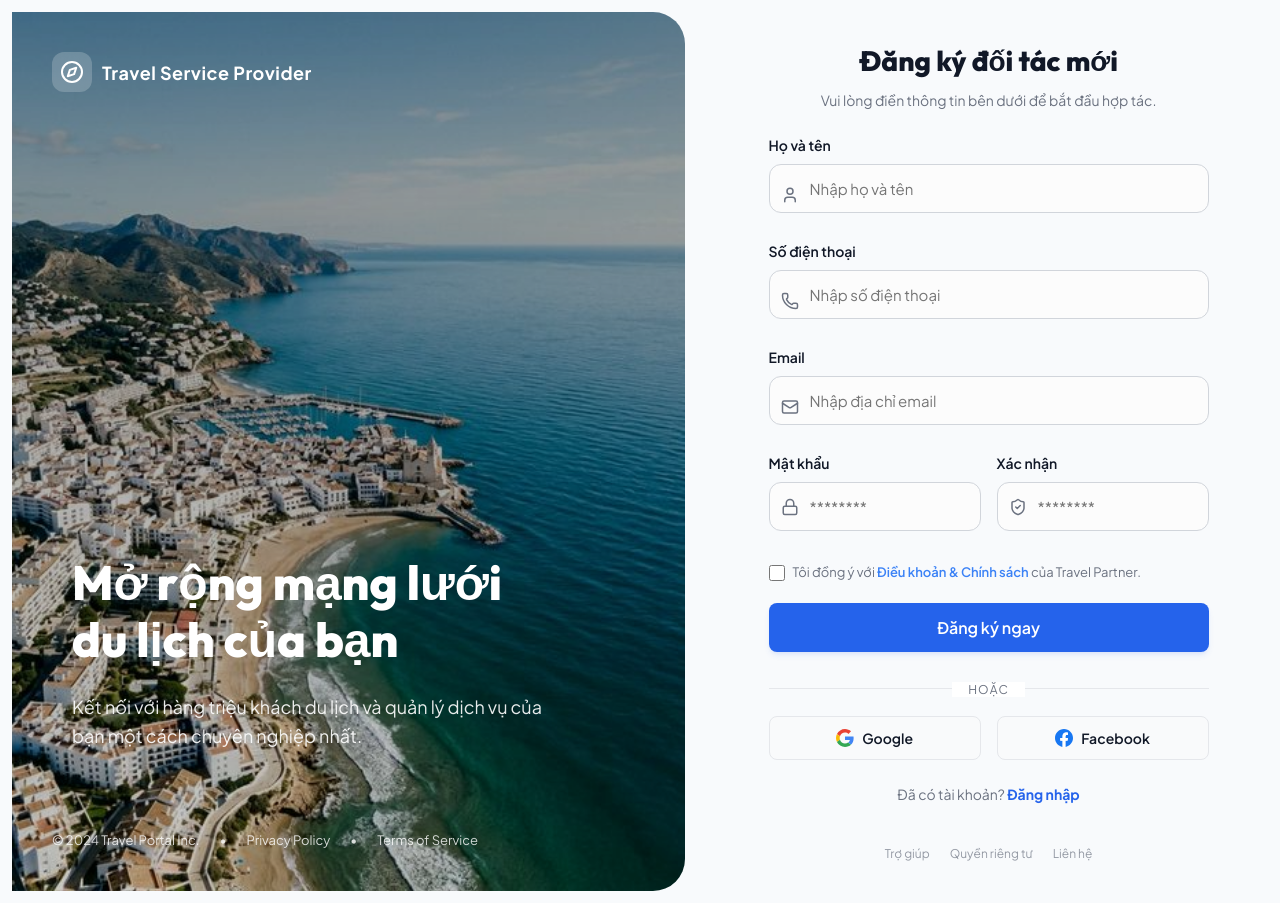
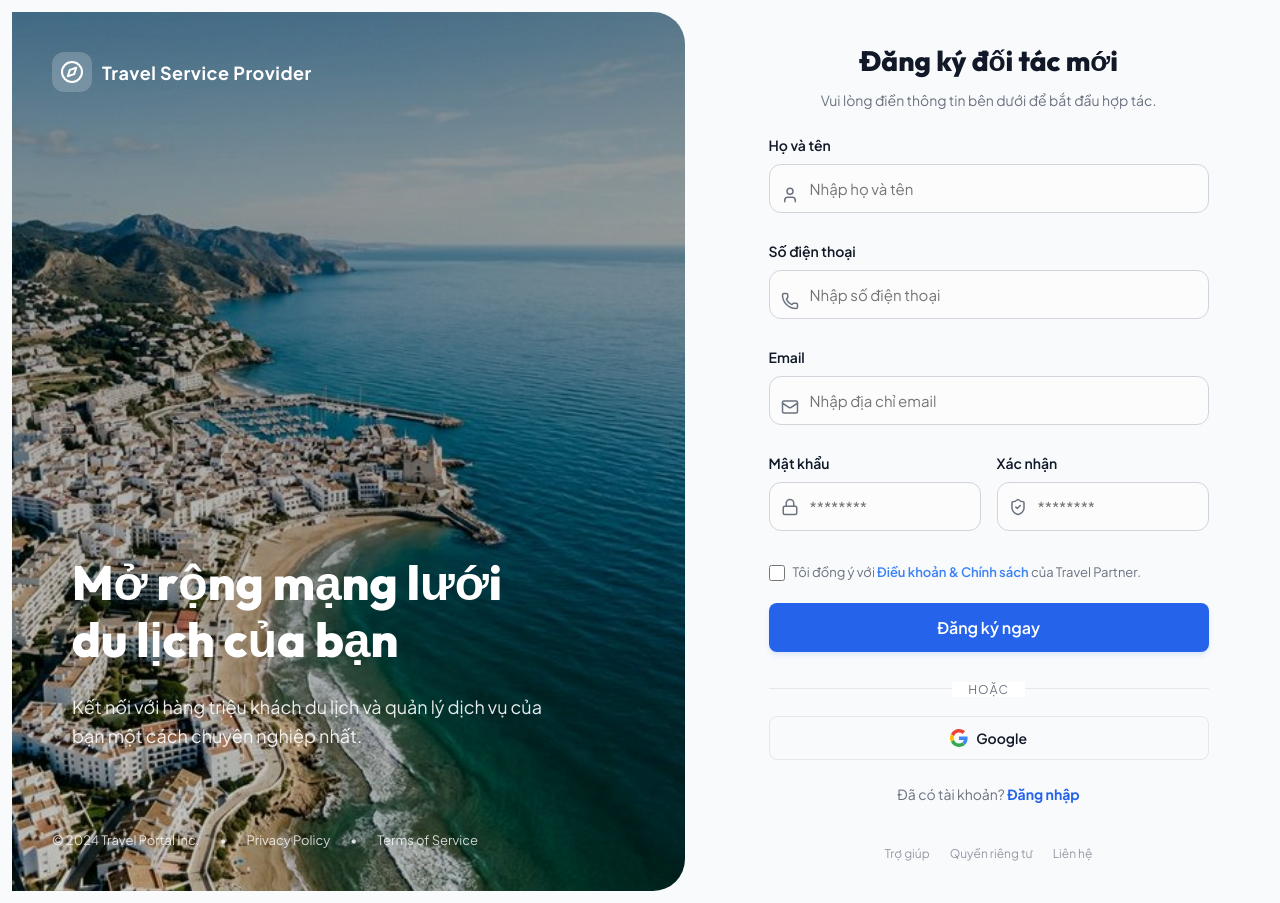
Before and after one commit to HanhSpring/GP-Travel-Advisor-Web, a React (Vite) app: page /register in a window 1280 px wide. Built offline with nearby package versions, Linux system fonts and the light colour scheme; no server answers; the HTML template or start-up script is replaced by a standard one.

Commit message:
Comment FB button in login-register page

```diff
--- a/src/pages/auth/Login/index.tsx
+++ b/src/pages/auth/Login/index.tsx
@@ -265,10 +265,10 @@ const LoginPage: React.FC = () => {
             <GoogleIcon size={18} />
             Google
           </Button>
-          <Button variant="secondary" fullWidth style={{ fontWeight: '600', fontSize: '14px' }} type="button">
+          {/* <Button variant="secondary" fullWidth style={{ fontWeight: '600', fontSize: '14px' }} type="button">
             <FacebookIcon size={18} />
             Facebook
-          </Button>
+          </Button> */}
         </div>
 
         <div
--- a/src/pages/auth/Register/index.tsx
+++ b/src/pages/auth/Register/index.tsx
@@ -251,10 +251,10 @@ const RegisterPage: React.FC = () => {
             <GoogleIcon size={18} />
             Google
           </Button>
-          <Button variant="secondary" fullWidth style={{ fontWeight: '600', fontSize: '14px' }} type="button">
+          {/* <Button variant="secondary" fullWidth style={{ fontWeight: '600', fontSize: '14px' }} type="button">
             <FacebookIcon size={18} />
             Facebook
-          </Button>
+          </Button> */}
         </div>
 
         <div style={{ textAlign: 'center', fontSize: '14px', color: 'var(--text-secondary)', marginBottom: '40px' }}>
```
